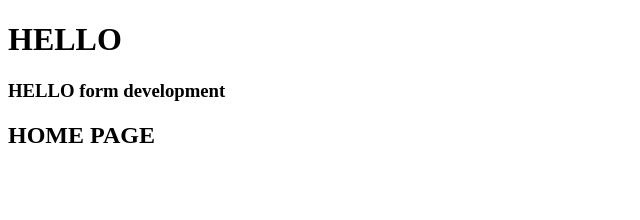
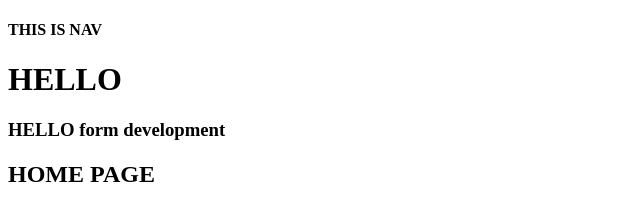
Before and after one commit to shahadat2772/practice-team-project, a plain HTML site: page index.html in a window 1280 px wide. Shown: the whole page, without its empty margins (0-640 px from the left). Drawn offline with Linux system fonts and the light colour scheme.

Commit message:
nav added

```diff
--- a/index.html
+++ b/index.html
@@ -7,6 +7,11 @@
     <title>Document</title>
   </head>
   <body>
+    <head>
+      <nav>
+        <h4>THIS IS NAV</h4>
+      </nav>
+    </head>
     <h1>HELLO</h1>
     <h3>HELLO form development</h3>
     <h2>HOME PAGE</h2>
```
